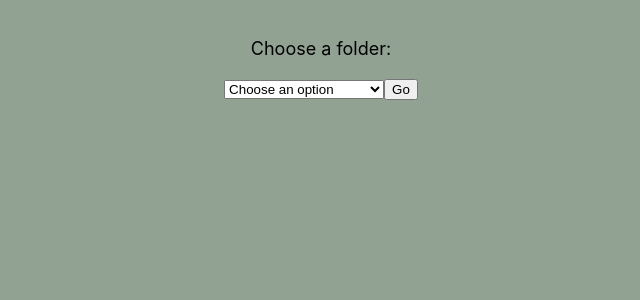
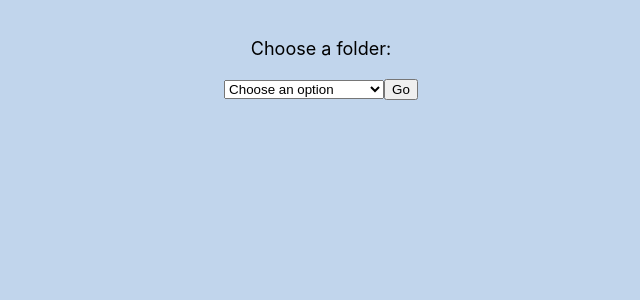
Before and after one commit to TanyaNaveen/file-viewer, a React (Create React App) app: page / in a window 1280 px wide. Shown: the top 300 px of the page, without its empty margins (339-979 px from the left). Built offline with nearby package versions, Linux system fonts and the light colour scheme.

Commit message:
Revert "testing deploy"
This reverts commit 7fd1f1383d5dc9f41e6f7797bfa50438518698ec.

```diff
--- a/src/index.css
+++ b/src/index.css
@@ -12,8 +12,8 @@ body {
   padding-left: 5vh;
   padding-top: 2.5vh;
 
-  /* background-color: rgb(193, 213, 236); */
-  background-color: rgb(146, 162, 146);
+  background-color: rgb(193, 213, 236);
+
 }
 
 code {
```
